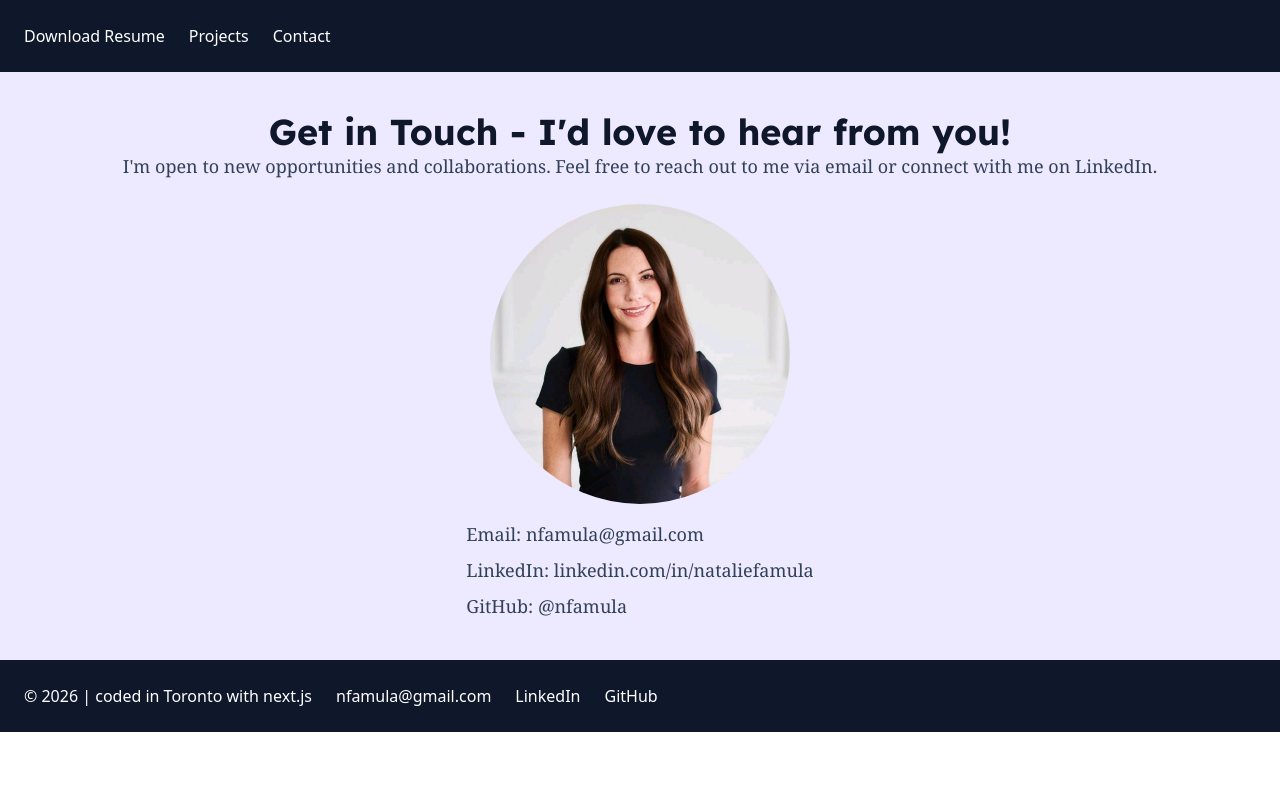
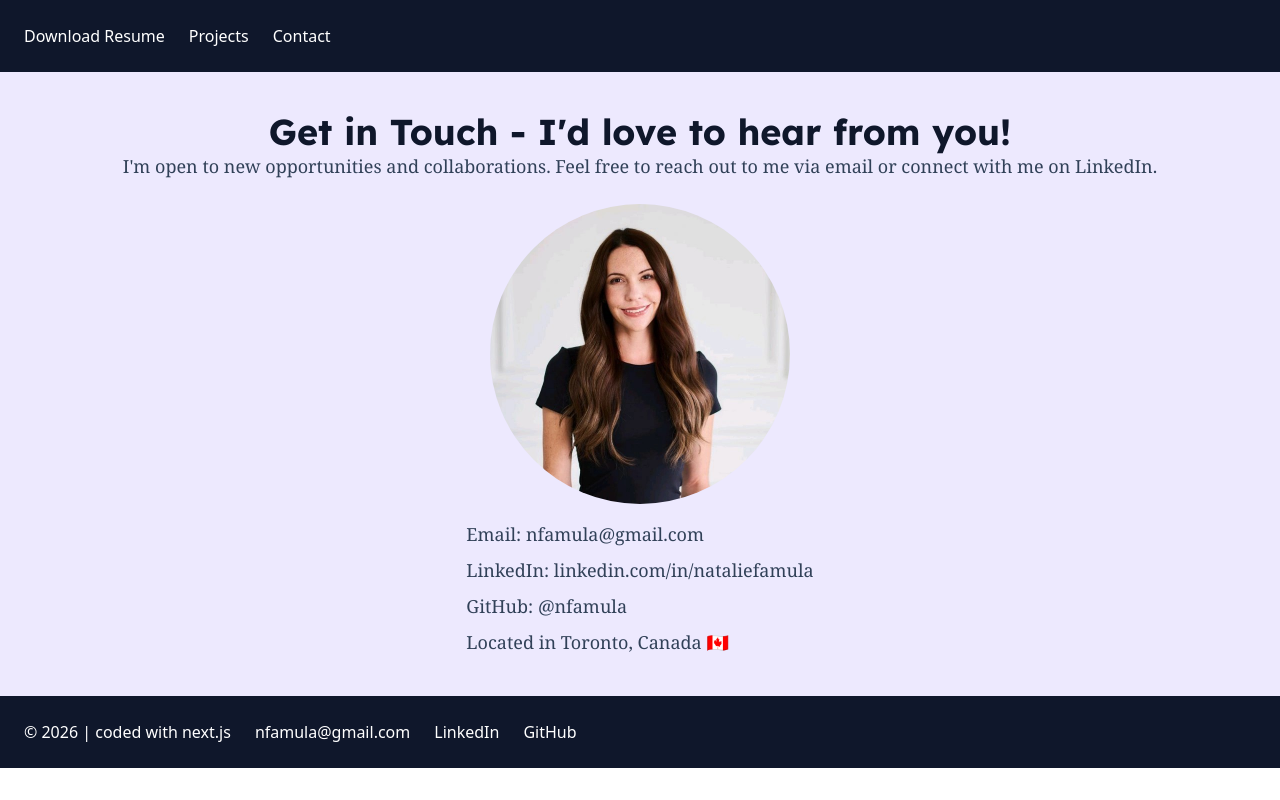
Before and after one commit to nfamula/portfolio2026, a Next.js app in the folder apps/web/: page /contact in a window 1280 px wide. Built offline with nearby package versions, Linux system fonts and the light colour scheme.

Commit message:
add copy edits

```diff
--- a/apps/web/app/contact/page.tsx
+++ b/apps/web/app/contact/page.tsx
@@ -19,6 +19,7 @@
             <li>Email: <a href="mailto:nfamula@gmail.com" className="text-slate-700 hover:underline">nfamula@gmail.com</a></li>
             <li>LinkedIn: <a href="https://www.linkedin.com/in/nataliefamula/" className="text-slate-700 hover:underline">linkedin.com/in/nataliefamula</a></li>
             <li>GitHub: <a href="https://github.com/nfamula" className="text-slate-700 hover:underline">@nfamula</a></li>
+            <li>Located in Toronto, Canada 🇨🇦</li>
         </ul>
       </div>
     </main>
--- a/apps/web/app/layout.tsx
+++ b/apps/web/app/layout.tsx
@@ -38,7 +38,7 @@
         </header>
         <div id="app-root">{children}</div>
         <footer className="bg-slate-900 text-white p-6 font-sans">
-          <p className='flex gap-6'>© 2026 | coded in Toronto with next.js <Link href="mailto:nfamula@gmail.com" className="hover:underline">nfamula@gmail.com</Link> <Link href="https://www.linkedin.com/in/nataliefamula/" className="hover:underline">LinkedIn</Link> <Link href="https://github.com/nfamula" className="hover:underline">GitHub</Link></p>
+          <p className='flex gap-6'>© 2026 | coded with next.js<Link href="mailto:nfamula@gmail.com" className="hover:underline">nfamula@gmail.com</Link> <Link href="https://www.linkedin.com/in/nataliefamula/" className="hover:underline">LinkedIn</Link> <Link href="https://github.com/nfamula" className="hover:underline">GitHub</Link></p>
         </footer>
       </body>
     </html>
```
